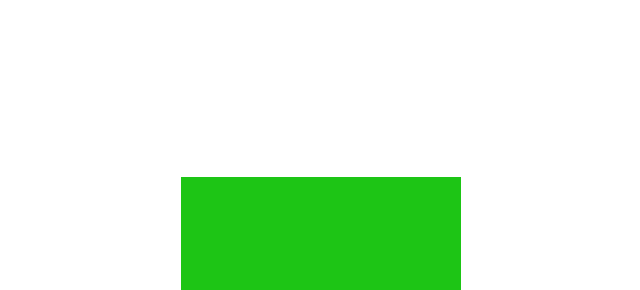
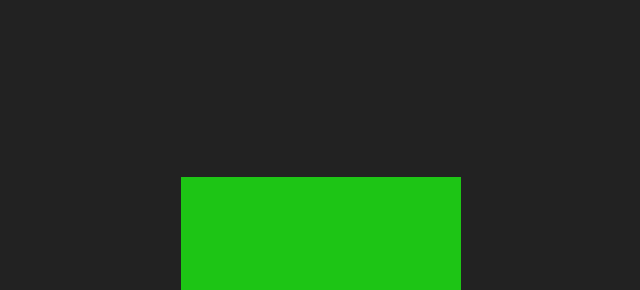
Before and after one commit to mooky1007/01.38JS_Color-Flipper, a plain HTML site: page index.html in a window 1280 px wide. Shown: the part 53-343 px from the top of the page, without its empty margins (319-959 px from the left). Drawn offline with Linux system fonts and the light colour scheme.

Commit message:
Update style.css

```diff
--- a/style.css
+++ b/style.css
@@ -4,6 +4,7 @@ body {
     align-items: center;
     width: 100%;
     height: 100vh;
+    background: #222;
 }
 
 .container {
@@ -33,4 +34,5 @@ body {
     padding: 5px 15px;
     background: transparent;
     color: #fff;
+    cursor: pointer;
 }
```
